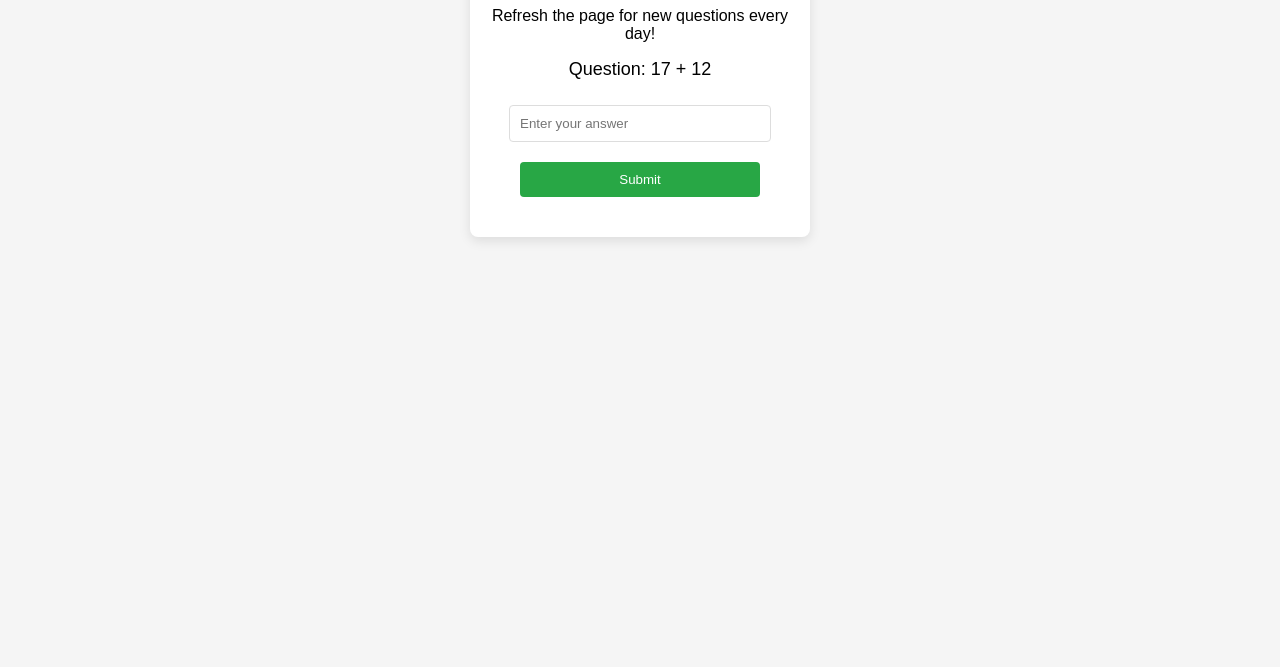
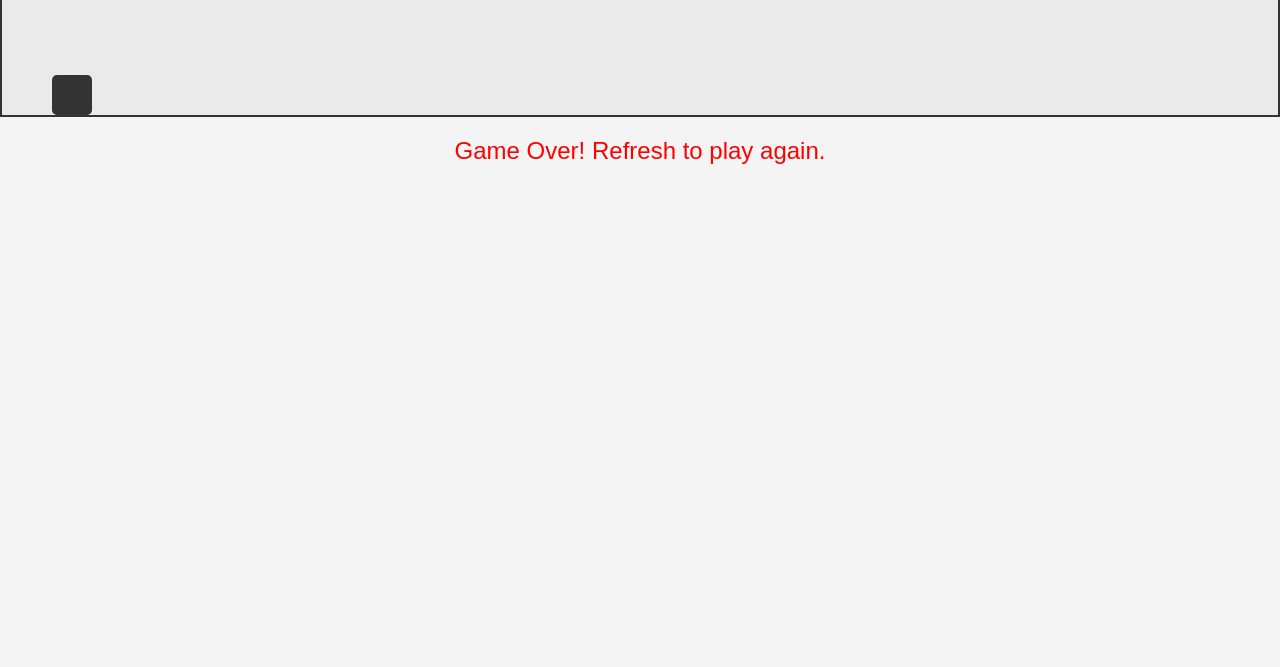
Before and after one commit to ingelsoong/periodictable, a plain HTML site: page index.html in a window 1280 px wide. Shown: the part 133-800 px from the top of the page. Drawn offline with Linux system fonts and the light colour scheme.

Commit message:
Add files via upload

```diff
--- a/index.html
+++ b/index.html
@@ -3,18 +3,15 @@
 <head>
     <meta charset="UTF-8">
     <meta name="viewport" content="width=device-width, initial-scale=1.0">
-    <title>Daily Math Practice</title>
+    <title>Dinosaur Game</title>
     <link rel="stylesheet" href="styles.css">
 </head>
 <body>
-    <div class="container">
-        <h1>Daily Math Practice</h1>
-        <p>Refresh the page for new questions every day!</p>
-        <div id="question-box"></div>
-        <input type="text" id="answer" placeholder="Enter your answer">
-        <button onclick="checkAnswer()">Submit</button>
-        <div id="result"></div>
+    <div class="game-container">
+        <div id="dino" class="dino"></div>
+        <div id="cactus" class="cactus"></div>
     </div>
+    <p id="game-over" class="hidden">Game Over! Refresh to play again.</p>
 
     <script src="script.js"></script>
 </body>
--- a/script.js
+++ b/script.js
@@ -1,49 +1,54 @@
-// Function to generate random numbers
-function getRandomNumber(min, max) {
-    return Math.floor(Math.random() * (max - min + 1)) + min;
+const dino = document.getElementById("dino");
+const cactus = document.getElementById("cactus");
+const gameOverText = document.getElementById("game-over");
+
+let isJumping = false;
+let isGameOver = false;
+
+// Handle jumping
+document.addEventListener("keydown", function(event) {
+    if (event.code === "Space" && !isJumping && !isGameOver) {
+        jump();
+    }
+});
+
+function jump() {
+    if (isJumping) return;
+
+    let position = 0;
+    isJumping = true;
+
+    let jumpInterval = setInterval(() => {
+        if (position >= 150) {
+            clearInterval(jumpInterval);
+
+            // Falling down
+            let fallInterval = setInterval(() => {
+                if (position <= 0) {
+                    clearInterval(fallInterval);
+                    isJumping = false;
+                } else {
+                    position -= 10;
+                    dino.style.bottom = position + "px";
+                }
+            }, 20);
+        } else {
+            position += 10;
+            dino.style.bottom = position + "px";
+        }
+    }, 20);
 }
 
-// Function to generate a random math question
-function generateQuestion() {
-    const operations = ['+', '-', '*', '/'];
-    const num1 = getRandomNumber(1, 20);  // Generate random numbers between 1 and 20
-    const num2 = getRandomNumber(1, 20);
-    const operation = operations[getRandomNumber(0, operations.length - 1)];
+// Detect collision
+let collisionCheck = setInterval(() => {
+    const dinoBottom = parseInt(window.getComputedStyle(dino).getPropertyValue("bottom"));
+    const cactusLeft = parseInt(window.getComputedStyle(cactus).getPropertyValue("right"));
 
-    let question, correctAnswer;
-
-    if (operation === '+') {
-        question = `${num1} + ${num2}`;
-        correctAnswer = num1 + num2;
-    } else if (operation === '-') {
-        question = `${num1} - ${num2}`;
-        correctAnswer = num1 - num2;
-    } else if (operation === '*') {
-        question = `${num1} * ${num2}`;
-        correctAnswer = num1 * num2;
-    } else if (operation === '/') {
-        // Ensure division leads to an integer result
-        const dividend = num1 * num2; // This ensures num1 is a multiple of num2
-        question = `${dividend} / ${num1}`;
-        correctAnswer = dividend / num1;
+    if (cactusLeft >= 40 && cactusLeft <= 80 && dinoBottom <= 40) {
+        // Stop the game
+        cactus.style.animation = "none";
+        cactus.style.display = "none";
+        isGameOver = true;
+        gameOverText.classList.remove("hidden");
     }
-
-    document.getElementById('question-box').innerText = `Question: ${question}`;
-    return correctAnswer;
-}
-
-let correctAnswer = generateQuestion(); // Store the correct answer
-
-// Function to check if the answer is correct
-function checkAnswer() {
-    const userAnswer = parseFloat(document.getElementById('answer').value);
-    const result = document.getElementById('result');
-
-    if (userAnswer === correctAnswer) {
-        result.innerText = 'Correct!';
-        result.style.color = 'green';
-    } else {
-        result.innerText = 'Wrong! Try again.';
-        result.style.color = 'red';
-    }
-}
+}, 10);
--- a/styles.css
+++ b/styles.css
@@ -1,45 +1,60 @@
+* {
+    margin: 0;
+    padding: 0;
+    box-sizing: border-box;
+}
+
 body {
-    font-family: Arial, sans-serif;
-    background-color: #f5f5f5;
-    margin: 0;
-    padding: 20px;
+    font-family: 'Arial', sans-serif;
+    background-color: #f4f4f4;
     text-align: center;
 }
 
-.container {
-    background-color: #fff;
-    padding: 20px;
-    border-radius: 8px;
-    box-shadow: 0px 4px 12px rgba(0, 0, 0, 0.1);
-    margin: 20px auto;
-    width: 300px;
+.game-container {
+    position: relative;
+    width: 100%;
+    height: 200px;
+    background-color: #eaeaea;
+    border: 2px solid #333;
+    margin-top: 50px;
+    overflow: hidden;
 }
 
-#question-box {
-    font-size: 18px;
-    margin-bottom: 15px;
+.dino {
+    width: 40px;
+    height: 40px;
+    background-color: #333;
+    position: absolute;
+    bottom: 0;
+    left: 50px;
+    border-radius: 5px;
 }
 
-input, button {
-    padding: 10px;
-    margin: 10px 0;
-    width: 80%;
-    border: 1px solid #ddd;
-    border-radius: 4px;
+.cactus {
+    width: 20px;
+    height: 40px;
+    background-color: #1abc9c;
+    position: absolute;
+    bottom: 0;
+    right: -20px;
+    animation: moveCactus 2s linear infinite;
 }
 
-button {
-    background-color: #28a745;
-    color: white;
-    border: none;
-    cursor: pointer;
+@keyframes moveCactus {
+    from {
+        right: -20px;
+    }
+    to {
+        right: 100%;
+    }
 }
 
-button:hover {
-    background-color: #218838;
+.hidden {
+    display: none;
 }
 
-#result {
-    margin-top: 10px;
-    font-weight: bold;
+#game-over {
+    font-size: 24px;
+    color: red;
+    margin-top: 20px;
 }
```
